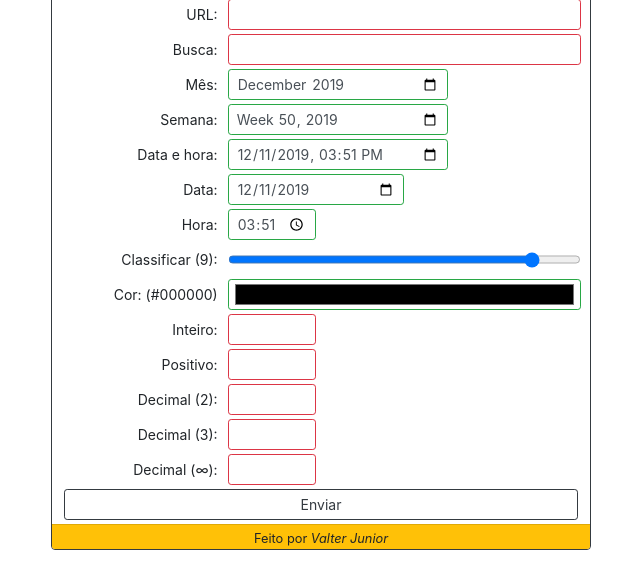
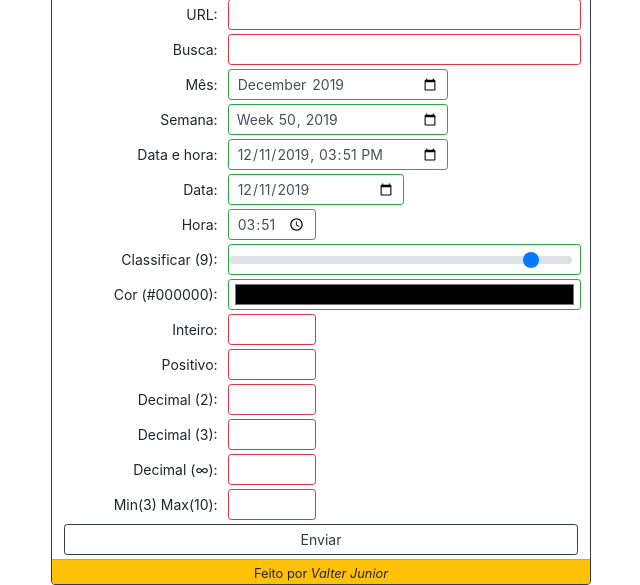
Before and after one commit to valtersisinfo/validacoes-pt-BR, a PHP site: page / in a window 1280 px wide. Shown: the part 809-1394 px from the top of the page, without its empty margins (319-959 px from the left). Before the commit the page ends 1359 px from the top, so only its background shows below. Run offline with PHP 8.4, Linux system fonts and the light colour scheme.

Commit message:
index.php Adicionei espaço entre itens Adicionei novos campos para validação
script.js
Adiciionei novos códigos para validar número

```diff
--- a/index.php
+++ b/index.php
@@ -100,6 +100,7 @@
                   <input id="iCelular" class="form-control form-control-sm form-check-input mt-0" type="tel" pattern="\(\d{2}\) \d{5}-\d{4}$" required title="Digite o celular no formato (NN)NNNNNN-NNNN!">
                 </div>
               </div>
+
               <!-- Pattern/Required/Mask para telefone com 9 ou 8 dígitos -->
               <div class="row mb-1">
                 <label id="lTelefoneX" for="iTelefoneX" class="col-form-label col-form-label-sm col-6 col-sm-6 col-md-5 col-lg-5 col-xl-4">Telefone ou Celular:</label>
@@ -107,6 +108,7 @@
                   <input id="iTelefoneX" class="form-control form-control-sm form-check-input mt-0" type="tel" pattern="\(\d{2}\) \d{4,5}-\d{4,5}$" required title="Digite o celular no formato (nn)nnnnn-nnnn ou (nn)nnnn-nnnn!">
                 </div>
               </div>
+
               <!-- Pattern/Required para CEP -->
               <div class="row mb-1">
                 <label id="lCep" for="iCep" class="col-form-label col-form-label-sm col-6 col-sm-6 col-md-5 col-lg-5 col-xl-4">Cep:</label>
@@ -114,6 +116,7 @@
                   <input id="iCep" class="form-control form-control-sm form-check-input mt-0" type="text" pattern="\d{5}-\d{3}" required title="Digite o número do CEP no formato NNNNN-NNN!">
                 </div>
               </div>
+
               <!-- Pattern/Required para país -->
               <div class="row mb-1">
                 <label id="lPais" for="iPais" class="col-form-label col-form-label-sm col-6 col-sm-6 col-md-5 col-lg-5 col-xl-4">País:</label>
@@ -121,6 +124,7 @@
                   <input id="iPais" class="form-control form-control-sm form-check-input viacep mt-0" type="text" pattern="[A-zÀ-ú \s]+$" required title="Digite o nome do País!">
                 </div>
               </div>
+
               <!-- Required para estado -->
               <div class="row mb-1">
                 <label id="lEstado" for="sEstado" class="col-form-label col-form-label-sm col-6 col-sm-6 col-md-5 col-lg-5 col-xl-4">Escolher Estado:</label>
@@ -157,6 +161,7 @@
                   </select>
                 </div>
               </div>
+
               <!-- Pattern/Required/Mask para estado -->
               <div class="row mb-1">
                 <label id="lEstado" for="iEstado" class="col-form-label col-form-label-sm col-6 col-sm-6 col-md-5 col-lg-5 col-xl-4">Digitar Estado:</label>
@@ -164,6 +169,7 @@
                   <input id="iEstado" class="form-control form-control-sm form-check-input viacep mt-0" type="text" pattern="[A-Z]{2}" required title="Digite as siglas do estado no formato LL!">
                 </div>
               </div>
+
               <!-- Pattern/Required para cidade -->
               <div class="row mb-1">
                 <label id="lCidade" for="iCidade" class="col-form-label col-form-label-sm col-6 col-sm-6 col-md-5 col-lg-5 col-xl-4">Cidade:</label>
@@ -171,6 +177,7 @@
                   <input id="iCidade" class="form-control form-control-sm form-check-input viacep mt-0" type="text" pattern="[A-zÀ-ú \p{P} \s]+$" required title="Digite o nome da cidade!">
                 </div>
               </div>
+
               <!-- Pattern/Required para bairro -->
               <div class="row mb-1">
                 <label id="lBairro" for="iBairro" class="col-form-label col-form-label-sm col-6 col-sm-6 col-md-5 col-lg-5 col-xl-4">Bairro:</label>
@@ -178,6 +185,7 @@
                   <input id="iBairro" class="form-control form-control-sm form-check-input viacep mt-0" type="text" pattern="[A-zÀ-ú0-9 \p{P} \s]+$" required title="Digite o nome do bairro!">
                 </div>
               </div>
+
               <!-- Pattern para complemento -->
               <div class="row mb-1">
                 <label id="lComplemento" for="iComplemento" class="col-form-label col-form-label-sm col-6 col-sm-6 col-md-5 col-lg-5 col-xl-4">Complemento:</label>
@@ -185,6 +193,7 @@
                   <input id="iComplemento" class="form-control form-control-sm form-check-input viacep mt-0" type="text" pattern="[A-zÀ-ú0-9 \p{P} \s]+$" title="Digite o complemento!">
                 </div>
               </div>
+
               <!-- Pattern para unidade -->
               <div class="row mb-1">
                 <label id="lUnidade" for="iUnidade" class="col-form-label col-form-label-sm col-6 col-sm-6 col-md-5 col-lg-5 col-xl-4">Unidade:</label>
@@ -192,6 +201,7 @@
                   <input id="iUnidade" class="form-control form-control-sm form-check-input viacep mt-0" type="text" pattern="[A-zÀ-ú0-9 \p{P} \s]+$" title="Digite a unidade!">
                 </div>
               </div>
+
               <!-- Pattern/Required para logradouro -->
               <div class="row mb-1">
                 <label id="lLogradouro" for="iLogradouro" class="col-form-label col-form-label-sm col-6 col-sm-6 col-md-5 col-lg-5 col-xl-4">Logradouro:</label>
@@ -199,6 +209,7 @@
                   <input id="iLogradouro" class="form-control form-control-sm form-check-input viacep mt-0" type="text" pattern="[A-zÀ-ú0-9 \p{P} \s]+$" required title="Digite o logradouro!">
                 </div>
               </div>
+
               <!-- Pattern para unidade -->
               <div class="row mb-1">
                 <label id="lNumero" for="iNumero" class="col-form-label col-form-label-sm col-6 col-sm-6 col-md-5 col-lg-5 col-xl-4">Número:</label>
@@ -206,6 +217,7 @@
                   <input id="iNumero" class="form-control form-control-sm form-check-input mt-0" type="text" pattern="[0-9^,^.^-^+]+$" title="Digite o número!">
                 </div>
               </div>
+
               <!-- Pattern para GIA -->
               <div class="row mb-1">
                 <label id="lGia" for="iGia" class="col-form-label col-form-label-sm col-6 col-sm-6 col-md-5 col-lg-5 col-xl-4">GIA:</label>
@@ -213,6 +225,7 @@
                   <input id="iGia" class="form-control form-control-sm form-check-input viacep mt-0" type="text" pattern="[0-9^,^.^-^+]+$" title="Digite o GIA!">
                 </div>
               </div>
+
               <!-- Pattern para IBGE -->
               <div class="row mb-1">
                 <label id="lIbge" for="iIbge" class="col-form-label col-form-label-sm col-6 col-sm-6 col-md-5 col-lg-5 col-xl-4">IBGE:</label>
@@ -220,6 +233,7 @@
                   <input id="iIbge" class="form-control form-control-sm form-check-input viacep mt-0" type="text" pattern="[0-9^,^.^-^+]+$" title="Digite o código do IBGE!">
                 </div>
               </div>
+
               <!-- Pattern/Required para URL -->
               <div class="row mb-1">
                 <label id="lUrl" for="iUrl" class="col-form-label col-form-label-sm col-6 col-sm-6 col-md-5 col-lg-5 col-xl-4">URL:</label>
@@ -236,6 +250,7 @@
                   ?>" required title="Digite uma URL válida!">
                 </div>
               </div>
+
               <!-- Required para Busca -->
               <div class="row mb-1">
                 <label id="lBusca" for="iBusca" class="col-form-label col-form-label-sm col-6 col-sm-6 col-md-5 col-lg-5 col-xl-4">Busca:</label>
@@ -243,7 +258,8 @@
                   <input id="iBusca" name="q" class="form-control form-control-sm form-check-input mt-0" type="search" required title="Digite o que deseja procurar!">
                 </div>
               </div>
-               <!-- Inputs que não precisam de pattern -->
+
+              <!-- Inputs que não precisam de pattern -->
               <!-- Required para Mês -->
               <div class="row mb-1">
                 <label id="lMes" for="iMes" class="col-form-label col-form-label-sm col-6 col-sm-6 col-md-5 col-lg-5 col-xl-4">Mês:</label>
@@ -289,13 +305,13 @@
               <div class="row mb-1">
                 <label id="lClassificar" for="iClassificar" class="col-form-label col-form-label-sm col-6 col-sm-6 col-md-5 col-lg-5 col-xl-4">Classificar (<span id="sClassificar">9</span>):</label>
                 <div class="col-6 col-sm-6 col-md-7 col-lg-7 col-xl-8">
-                  <input id="iClassificar" class="form-control form-control-sm form-check-input form-control-range mt-0" type="range" min="0" max="10" value="9" title="Escolha uma nota!">
+                  <input id="iClassificar" class="form-control form-control-sm form-check-input form-control-range custom-range mt-0" type="range" min="0" max="10" value="9" title="Escolha uma nota!">
                 </div>
               </div>
 
               <!-- input[type="color"] -->
               <div class="row mb-1">
-                <label id="lCor" for="iCor" class="col-form-label col-form-label-sm col-6 col-sm-6 col-md-5 col-lg-5 col-xl-4">Cor: (<span id="sCor">#000000</span>)</label>
+                <label id="lCor" for="iCor" class="col-form-label col-form-label-sm col-6 col-sm-6 col-md-5 col-lg-5 col-xl-4">Cor (<span id="sCor">#000000</span>):</label>
                 <div class="col-6 col-sm-6 col-md-7 col-lg-7 col-xl-8">
                   <input id="iCor" class="form-control form-control-sm form-check-input mt-0 px-1 py-0" type="color" title="Escolha uma cor!">
                 </div>
@@ -305,7 +321,7 @@
               <div class="row mb-1">
                 <label id="lInteiro" for="iInteiro" class="col-form-label col-form-label-sm col-6 col-sm-6 col-md-5 col-lg-5 col-xl-4">Inteiro:</label>
                 <div class="col-6 col-sm-2 col-md-2 col-lg-2 col-xl-2">
-                  <input id="iInteiro" class="form-control form-control-sm form-check-input mt-0 numero inteiro" type="text" negativo="true" pattern="[0-9-]+" required title="Digite um número inteiro!">
+                  <input id="iInteiro" class="form-control form-control-sm form-check-input mt-0 numero inteiro" type="text" negativo="true" pattern="[-+]{0,}\d{0,}" required title="Digite um número inteiro!">
                 </div>
               </div>
 
@@ -313,28 +329,35 @@
               <div class="row mb-1">
                 <label id="lPositivo" for="iPositivo" class="col-form-label col-form-label-sm col-6 col-sm-6 col-md-5 col-lg-5 col-xl-4">Positivo:</label>
                 <div class="col-6 col-sm-2 col-md-2 col-lg-2 col-xl-2">
-                  <input id="iPositivo" class="form-control form-control-sm form-check-input mt-0 numero inteiro" type="text" negativo="false" pattern="[0-9]+$" min="0" required title="Digite um número positivo!">
+                  <input id="iPositivo" class="form-control form-control-sm form-check-input mt-0 numero inteiro" type="text" negativo="false" pattern="\d{1,}" min="0" required title="Digite um número positivo!">
                 </div>
               </div>
 
               <div class="row mb-1">
                 <label id="lDecimal2" for="iDecimal2" class="col-form-label col-form-label-sm col-6 col-sm-6 col-md-5 col-lg-5 col-xl-4">Decimal (2):</label>
                 <div class="col-6 col-sm-2 col-md-2 col-lg-2 col-xl-2">
-                  <input id="iDecimal2" class="form-control form-control-sm form-check-input mt-0 numero real" decimal="2" type="text" negativo="true" pattern="[0-9+--,.]+$" min="0" required title="Digite um decimal com duas casas!">
+                  <input id="iDecimal2" class="form-control form-control-sm form-check-input mt-0 numero real" decimal="2" type="text" negativo="true" pattern="[+-]{0,}\d{1,}[,.]{1}\d{2}" required title="Digite um decimal com duas casas!">
                 </div>
               </div>
 
               <div class="row mb-1">
                 <label id="lDecimal3" for="iDecimal3" class="col-form-label col-form-label-sm col-6 col-sm-6 col-md-5 col-lg-5 col-xl-4">Decimal (3):</label>
                 <div class="col-6 col-sm-2 col-md-2 col-lg-2 col-xl-2">
-                  <input id="iDecimal3" class="form-control form-control-sm form-check-input mt-0 numero real" decimal="3" type="text" negativo="true" pattern="[0-9+--,.]+$" min="0" required title="Digite um decimal com três casas!">
+                  <input id="iDecimal3" class="form-control form-control-sm form-check-input mt-0 numero real" decimal="3" type="text" negativo="true" pattern="[+-]{0,}\d{1,}[,.]{1}\d{3}" required title="Digite um decimal com três casas!">
                 </div>
               </div>
 
               <div class="row mb-1">
                 <label id="lDecimalN" for="iDecimalN" class="col-form-label col-form-label-sm col-6 col-sm-6 col-md-5 col-lg-5 col-xl-4">Decimal (&infin;):</label>
                 <div class="col-6 col-sm-2 col-md-2 col-lg-2 col-xl-2">
-                  <input id="iDecimalN" class="form-control form-control-sm form-check-input mt-0 numero real" type="text" negativo="true" pattern="[0-9+--,.]+$" min="0" required title="Digite um número que contenha decimais!">
+                  <input id="iDecimalN" class="form-control form-control-sm form-check-input mt-0 numero real" type="text" negativo="true" pattern="[-+]*\d+[,.]{0,1}\d*" required title="Digite um número que contenha decimais!">
+                </div>
+              </div>
+
+              <div class="row mb-1">
+                <label id="lMinMax" for="iMinMax" class="col-form-label col-form-label-sm col-6 col-sm-6 col-md-5 col-lg-5 col-xl-4">Min(3) Max(10):</label>
+                <div class="col-6 col-sm-2 col-md-2 col-lg-2 col-xl-2">
+                  <input id="iMinMax" class="form-control form-control-sm form-check-input mt-0 numero real" type="text" negativo="true" pattern="[-+]*\d+[,.]{0,1}\d*" min="3" max="10" required title="Digite um número que contenha decimais!">
                 </div>
               </div>
 
```
Also changed, not shown: script.js (+10 -0 lines).
